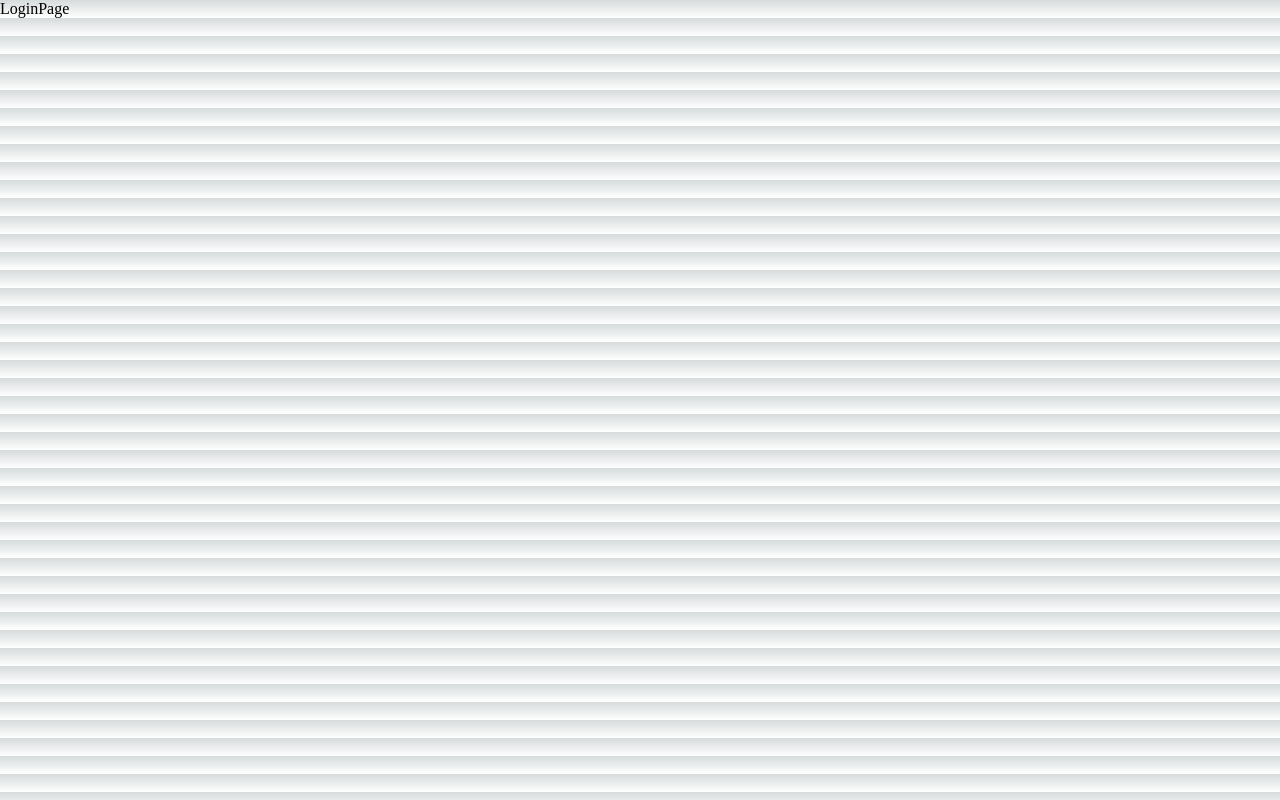
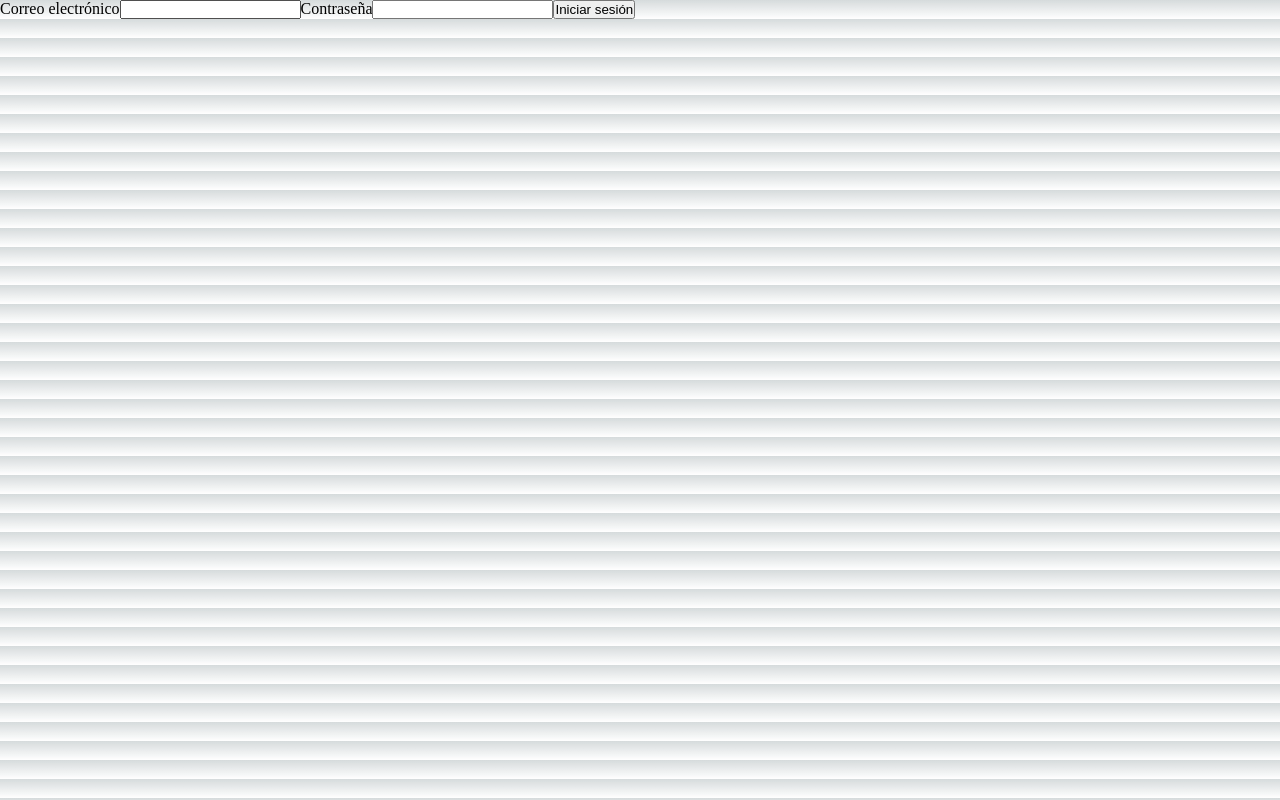
Before and after one commit to Alejandro-Bernal-M/ecobalance, a Next.js app: page /login in a window 1280 px wide. Built offline with nearby package versions, Linux system fonts and the light colour scheme.

Commit message:
Add login page

```diff
--- a/src/app/api/auth/[...nextauth]/route.ts
+++ b/src/app/api/auth/[...nextauth]/route.ts
@@ -53,7 +53,7 @@ const handler = NextAuth({
   },
   pages: {
     signIn: '/login',
-    signOut: '/logout',
+    // signOut: '/logout',
   }
 })
 
--- a/src/app/login/page.tsx
+++ b/src/app/login/page.tsx
@@ -1,6 +1,58 @@
+'use client'
+import { FormEvent } from 'react';
+import toast from 'react-hot-toast';
+import { signIn } from 'next-auth/react';
+import { useRouter } from 'next/navigation'
+
 function LoginPage() {
+
+  const router = useRouter();
+  const handleSubmit = async (e: FormEvent<HTMLFormElement>) => {
+    e.preventDefault();
+    const formData = new FormData(e.currentTarget);
+
+    const email = formData.get('email');
+    const password = formData.get('password');
+
+    if( !email || !password) {
+      toast.error('Todos los campos son obligatorios');
+      return;
+    }
+
+
+  try {
+    const res = await signIn('credentials', {
+      email,
+      password,
+      redirect: false
+    });
+
+    if(res?.error) {
+      toast.error('Error al iniciar sesión');
+      return;
+    }
+
+    if(res?.ok) {
+      router.push('/dashboard');
+      toast.success('Inicio de sesión exitoso');
+    }
+
+  } catch (error) {
+    console.log('catch', error)
+    toast.error('Error al iniciar sesión');
+  }
+}
+
   return (
-    <div>LoginPage</div>
+    <div>
+      <form onSubmit={handleSubmit}>
+        <label htmlFor="email">Correo electrónico</label>
+        <input type="email" name="email" id="email" />
+        <label htmlFor="password">Contraseña</label>
+        <input type="password" name="password" id="password" />
+        <button type="submit">Iniciar sesión</button>
+      </form>
+    </div>
   )
 }
 
```
